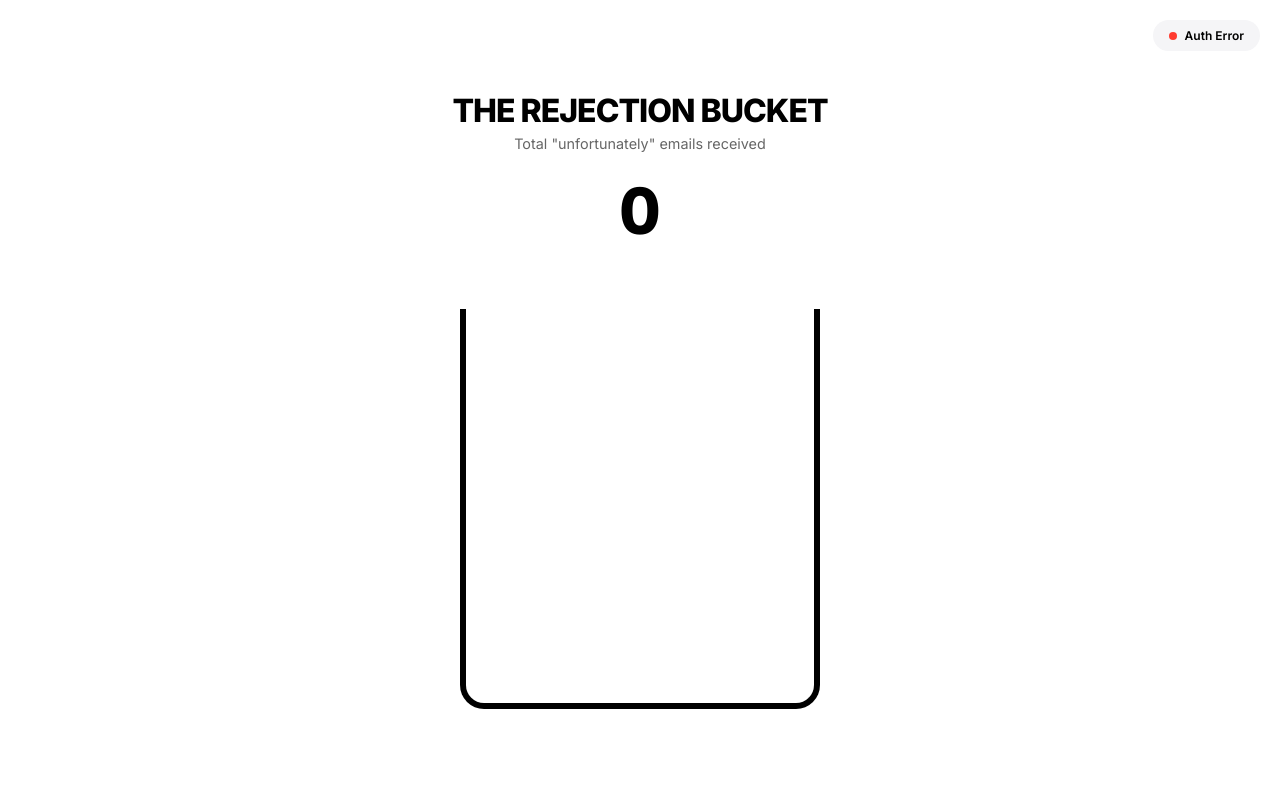
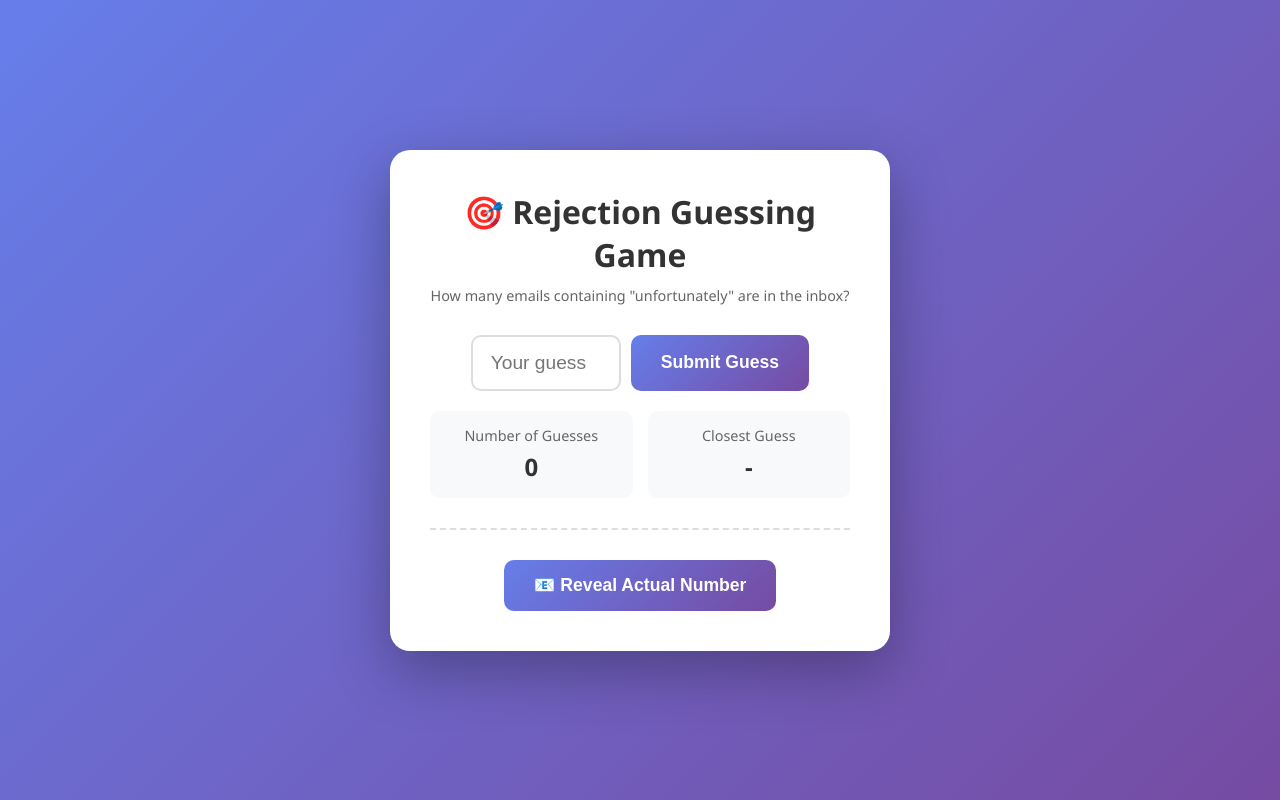
Before and after one commit to teomanakgnn/rejection-bucket, a Flask app: page / in a window 1280 px wide. Run offline with Flask 3, Linux system fonts and the light colour scheme.

Commit message:
Making it game-ish

```diff
--- a/templates/index.html
+++ b/templates/index.html
@@ -3,220 +3,393 @@
 <head>
     <meta charset="UTF-8">
     <meta name="viewport" content="width=device-width, initial-scale=1.0">
-    <title>The Rejection Bucket</title>
-    <script src="https://cdnjs.cloudflare.com/ajax/libs/matter-js/0.19.0/matter.min.js"></script>
+    <title>Rejection Counter - Guessing Game</title>
     <style>
-        @import url('https://fonts.googleapis.com/css2?family=Courier+Prime:wght@700&display=swap');
-        @import url('https://fonts.googleapis.com/css2?family=Inter:wght@400;600;800&display=swap');
-
-        * { margin: 0; padding: 0; box-sizing: border-box; font-family: 'Inter', sans-serif; }
+        * {
+            margin: 0;
+            padding: 0;
+            box-sizing: border-box;
+        }
 
         body {
-            background-color: #ffffff;
-            color: #000;
+            font-family: 'Segoe UI', Tahoma, Geneva, Verdana, sans-serif;
+            background: linear-gradient(135deg, #667eea 0%, #764ba2 100%);
+            min-height: 100vh;
             display: flex;
-            flex-direction: column;
+            justify-content: center;
             align-items: center;
-            justify-content: center;
-            min-height: 100vh;
-            overflow: hidden;
+            padding: 20px;
+        }
+
+        .container {
+            background: white;
+            border-radius: 20px;
+            padding: 40px;
+            box-shadow: 0 20px 60px rgba(0,0,0,0.3);
+            max-width: 500px;
+            width: 100%;
+            text-align: center;
         }
 
         h1 {
-            font-weight: 800;
-            text-transform: uppercase;
-            letter-spacing: -1px;
-            font-size: 2rem;
-            margin-bottom: 5px;
-            text-align: center;
+            color: #333;
+            margin-bottom: 10px;
+            font-size: 2em;
         }
 
-        p.subtitle { color: #666; margin-bottom: 20px; font-size: 0.9rem; }
-
-        .counter {
-            font-size: 4rem;
-            font-weight: 900;
-            margin-bottom: 10px;
-            font-variant-numeric: tabular-nums;
+        .subtitle {
+            color: #666;
+            margin-bottom: 30px;
+            font-size: 0.9em;
         }
 
-        #scene-container {
-            position: relative;
-            width: 400px;
-            height: 450px;
+        .game-section {
+            margin: 30px 0;
         }
 
-        .bucket-visual {
-            position: absolute;
-            bottom: 0;
-            left: 50%;
-            transform: translateX(-50%);
-            width: 360px;
-            height: 400px;
-            border-left: 6px solid #000;
-            border-right: 6px solid #000;
-            border-bottom: 6px solid #000;
-            border-radius: 0 0 24px 24px;
-            pointer-events: none;
-            z-index: 10;
+        .guess-input-container {
+            display: flex;
+            gap: 10px;
+            justify-content: center;
+            margin-bottom: 20px;
         }
 
-        .physics-word {
-            position: absolute;
-            color: #000;
-            font-family: 'Courier Prime', monospace;
-            font-size: 14px;
-            font-weight: 700;
-            display: flex;
-            align-items: center;
-            justify-content: center;
-            user-select: none;
-            white-space: nowrap;
-            background: transparent;
-            transform-origin: center center;
-            will-change: transform;
+        input[type="number"] {
+            padding: 15px;
+            font-size: 1.2em;
+            border: 2px solid #ddd;
+            border-radius: 10px;
+            width: 150px;
+            text-align: center;
+            transition: all 0.3s;
         }
 
-        .status-badge {
-            position: fixed;
-            top: 20px;
-            right: 20px;
-            display: flex;
-            align-items: center;
-            gap: 8px;
-            font-size: 12px;
-            background: #f5f5f7;
-            padding: 8px 16px;
-            border-radius: 20px;
-            font-weight: 600;
-            z-index: 100;
+        input[type="number"]:focus {
+            outline: none;
+            border-color: #667eea;
+            box-shadow: 0 0 0 3px rgba(102, 126, 234, 0.1);
         }
 
-        .dot { width: 8px; height: 8px; background: #d1d1d6; border-radius: 50%; }
-        .dot.active { background: #34c759; box-shadow: 0 0 8px #34c759; }
-        .dot.error { background: #ff3b30; }
+        .btn {
+            background: linear-gradient(135deg, #667eea 0%, #764ba2 100%);
+            color: white;
+            border: none;
+            padding: 15px 30px;
+            font-size: 1.1em;
+            border-radius: 10px;
+            cursor: pointer;
+            transition: all 0.3s;
+            font-weight: 600;
+        }
 
-        /* Mobile Responsive */
-        @media (max-width: 500px) {
-            #scene-container { transform: scale(0.8); transform-origin: bottom center; }
-            .counter { font-size: 3rem; }
+        .btn:hover {
+            transform: translateY(-2px);
+            box-shadow: 0 5px 15px rgba(102, 126, 234, 0.4);
+        }
+
+        .btn:active {
+            transform: translateY(0);
+        }
+
+        .btn:disabled {
+            opacity: 0.5;
+            cursor: not-allowed;
+        }
+
+        .result-box {
+            margin: 20px 0;
+            padding: 20px;
+            border-radius: 10px;
+            font-size: 1.1em;
+            display: none;
+        }
+
+        .result-box.show {
+            display: block;
+            animation: slideIn 0.5s ease;
+        }
+
+        .result-box.win {
+            background: #d4edda;
+            color: #155724;
+            border: 2px solid #c3e6cb;
+        }
+
+        .result-box.close {
+            background: #fff3cd;
+            color: #856404;
+            border: 2px solid #ffeeba;
+        }
+
+        .result-box.far {
+            background: #f8d7da;
+            color: #721c24;
+            border: 2px solid #f5c6cb;
+        }
+
+        .loading {
+            display: none;
+            margin: 20px 0;
+        }
+
+        .loading.show {
+            display: block;
+        }
+
+        .dots {
+            display: inline-block;
+        }
+
+        .dots span {
+            animation: blink 1.4s infinite;
+            font-size: 1.5em;
+            color: #667eea;
+        }
+
+        .dots span:nth-child(2) {
+            animation-delay: 0.2s;
+        }
+
+        .dots span:nth-child(3) {
+            animation-delay: 0.4s;
+        }
+
+        @keyframes blink {
+            0%, 80%, 100% {
+                opacity: 0;
+            }
+            40% {
+                opacity: 1;
+            }
+        }
+
+        @keyframes slideIn {
+            from {
+                opacity: 0;
+                transform: translateY(-20px);
+            }
+            to {
+                opacity: 1;
+                transform: translateY(0);
+            }
+        }
+
+        .stats {
+            display: grid;
+            grid-template-columns: 1fr 1fr;
+            gap: 15px;
+            margin-top: 20px;
+        }
+
+        .stat-card {
+            background: #f8f9fa;
+            padding: 15px;
+            border-radius: 10px;
+        }
+
+        .stat-label {
+            color: #666;
+            font-size: 0.9em;
+            margin-bottom: 5px;
+        }
+
+        .stat-value {
+            color: #333;
+            font-size: 1.5em;
+            font-weight: bold;
+        }
+
+        .reveal-section {
+            margin-top: 30px;
+            padding-top: 30px;
+            border-top: 2px dashed #ddd;
+        }
+
+        .actual-count {
+            display: none;
+            font-size: 3em;
+            color: #667eea;
+            font-weight: bold;
+            margin: 20px 0;
+            animation: slideIn 0.5s ease;
+        }
+
+        .actual-count.show {
+            display: block;
+        }
+
+        @media (max-width: 600px) {
+            .container {
+                padding: 30px 20px;
+            }
+
+            h1 {
+                font-size: 1.5em;
+            }
+
+            .stats {
+                grid-template-columns: 1fr;
+            }
         }
     </style>
 </head>
 <body>
+    <div class="container">
+        <h1>🎯 Rejection Guessing Game</h1>
+        <p class="subtitle">How many emails containing "unfortunately" are in the inbox?</p>
 
-    <div class="status-badge">
-        <div class="dot" id="statusDot"></div>
-        <span id="statusText">Connecting to Inbox...</span>
-    </div>
+        <div class="game-section">
+            <div class="guess-input-container">
+                <input type="number" id="guessInput" placeholder="Your guess" min="0">
+                <button class="btn" id="guessBtn">Submit Guess</button>
+            </div>
 
-    <h1>The Rejection Bucket</h1>
-    <p class="subtitle">Total "unfortunately" emails received</p>
-    <div class="counter" id="scoreVal">0</div>
+            <div class="loading" id="loading">
+                <p>Connecting<span class="dots"><span>.</span><span>.</span><span>.</span></span></p>
+            </div>
 
-    <div id="scene-container">
-        <div class="bucket-visual"></div>
+            <div class="result-box" id="resultBox"></div>
+
+            <div class="stats">
+                <div class="stat-card">
+                    <div class="stat-label">Number of Guesses</div>
+                    <div class="stat-value" id="guessCount">0</div>
+                </div>
+                <div class="stat-card">
+                    <div class="stat-label">Closest Guess</div>
+                    <div class="stat-value" id="bestGuess">-</div>
+                </div>
+            </div>
+        </div>
+
+        <div class="reveal-section">
+            <button class="btn" id="revealBtn">📧 Reveal Actual Number</button>
+            <div class="actual-count" id="actualCount"></div>
+        </div>
     </div>
 
     <script>
-        const Engine = Matter.Engine,
-              Runner = Matter.Runner,
-              Bodies = Matter.Bodies,
-              Composite = Matter.Composite,
-              Events = Matter.Events;
+        let actualCount = null;
+        let guessNumber = 0;
+        let bestDifference = Infinity;
+        let bestGuessValue = null;
+        let gameWon = false;
 
-        let engine, runner, words = [];
-        let currentCount = 0;
+        const guessInput = document.getElementById('guessInput');
+        const guessBtn = document.getElementById('guessBtn');
+        const resultBox = document.getElementById('resultBox');
+        const loading = document.getElementById('loading');
+        const revealBtn = document.getElementById('revealBtn');
+        const actualCountDiv = document.getElementById('actualCount');
+        const guessCountSpan = document.getElementById('guessCount');
+        const bestGuessSpan = document.getElementById('bestGuess');
 
-        function initPhysics() {
-            engine = Engine.create();
-            engine.gravity.y = 1.3;
+        // Fetch actual count in background on page load
+        fetchActualCount();
 
-            const wallOpts = { isStatic: true };
-            const ground = Bodies.rectangle(200, 455, 360, 20, wallOpts);
-            const leftWall = Bodies.rectangle(15, 250, 20, 420, wallOpts);
-            const rightWall = Bodies.rectangle(385, 250, 20, 420, wallOpts);
-
-            Composite.add(engine.world, [ground, leftWall, rightWall]);
-
-            runner = Runner.create();
-            Runner.run(runner, engine);
-            Events.on(engine, 'afterUpdate', updateDomPositions);
-        }
-
-        function updateDomPositions() {
-            words.forEach(item => {
-                const x = item.body.position.x - (110 / 2);
-                const y = item.body.position.y - (20 / 2);
-                item.element.style.transform = `translate(${x}px, ${y}px) rotate(${item.body.angle}rad)`;
-            });
-        }
-
-        function addWord() {
-            const x = Math.random() * 200 + 100;
-            const y = -50;
-
-            const body = Bodies.rectangle(x, y, 110, 20, {
-                restitution: 0.1,
-                friction: 0.6,
-                angle: (Math.random() * 0.4) - 0.2
-            });
-
-            const el = document.createElement('div');
-            el.className = 'physics-word';
-            el.innerText = 'unfortunately';
-            el.style.width = '110px';
-            el.style.height = '20px';
-
-            document.getElementById('scene-container').appendChild(el);
-            Composite.add(engine.world, body);
-            words.push({ body, element: el });
-        }
-
-        async function fetchCount() {
-            const statusDot = document.getElementById('statusDot');
-            const statusText = document.getElementById('statusText');
-
+        async function fetchActualCount() {
             try {
-                // Fetch from our own backend
                 const response = await fetch('/api/count');
                 const data = await response.json();
 
                 if (data.success) {
-                    statusDot.className = 'dot active';
-                    statusText.innerText = 'Connected';
-
-                    const serverCount = data.count;
-
-                    if (serverCount > currentCount) {
-                        const diff = serverCount - currentCount;
-                        // Limit visualization to prevent browser crash if count is huge
-                        const visualsToDrop = Math.min(diff, 100);
-
-                        for(let i = 0; i < visualsToDrop; i++) {
-                            setTimeout(addWord, i * 150);
-                        }
-
-                        currentCount = serverCount;
-                        document.getElementById('scoreVal').innerText = currentCount;
-                    }
+                    actualCount = data.count;
+                    console.log('Actual count loaded:', actualCount);
                 } else {
-                    statusDot.className = 'dot error';
-                    statusText.innerText = 'Auth Error';
-                    console.error(data.error);
+                    console.error('Error:', data.error);
                 }
             } catch (error) {
-                statusDot.className = 'dot error';
-                statusText.innerText = 'Server Error';
-                console.error(error);
+                console.error('Connection error:', error);
             }
         }
 
-        initPhysics();
-        fetchCount(); // Initial check
+        guessBtn.addEventListener('click', makeGuess);
+        guessInput.addEventListener('keypress', (e) => {
+            if (e.key === 'Enter') makeGuess();
+        });
 
-        // Check every 60 seconds (Scanning all emails takes resources)
-        setInterval(fetchCount, 60000);
+        revealBtn.addEventListener('click', revealActualCount);
+
+        function makeGuess() {
+            const guess = parseInt(guessInput.value);
+
+            if (isNaN(guess) || guess < 0) {
+                showResult('Please enter a valid number!', 'far');
+                return;
+            }
+
+            if (actualCount === null) {
+                showResult('Data not loaded yet, please wait...', 'far');
+                return;
+            }
+
+            guessNumber++;
+            guessCountSpan.textContent = guessNumber;
+
+            const difference = Math.abs(actualCount - guess);
+
+            // Update closest guess
+            if (difference < bestDifference) {
+                bestDifference = difference;
+                bestGuessValue = guess;
+                bestGuessSpan.textContent = guess;
+            }
+
+            // Evaluate guess
+            if (difference === 0) {
+                gameWon = true;
+                showResult(`🎉 PERFECT! You got it on guess #${guessNumber}! Actual count: ${actualCount}`, 'win');
+                guessBtn.disabled = true;
+            } else if (difference <= 5) {
+                showResult(`🔥 SO CLOSE! Only ${difference} away.`, 'close');
+            } else if (difference <= 10) {
+                showResult(`👍 Getting warmer! ${difference} away.`, 'close');
+            } else if (difference <= 20) {
+                showResult(`🤔 Not bad, but ${difference} away. Try ${guess < actualCount ? 'higher' : 'lower'}.`, 'far');
+            } else {
+                showResult(`❌ Way off! ${difference} away. Go ${guess < actualCount ? 'much higher' : 'much lower'}!`, 'far');
+            }
+
+            guessInput.value = '';
+            guessInput.focus();
+        }
+
+        function showResult(message, type) {
+            resultBox.textContent = message;
+            resultBox.className = 'result-box show ' + type;
+        }
+
+        async function revealActualCount() {
+            if (actualCount === null) {
+                loading.classList.add('show');
+                revealBtn.disabled = true;
+
+                const response = await fetch('/api/count');
+                const data = await response.json();
+
+                loading.classList.remove('show');
+
+                if (data.success) {
+                    actualCount = data.count;
+                    displayActualCount();
+                } else {
+                    showResult('Error: ' + data.error, 'far');
+                }
+            } else {
+                displayActualCount();
+            }
+        }
+
+        function displayActualCount() {
+            actualCountDiv.textContent = `📧 ${actualCount} Rejection Emails`;
+            actualCountDiv.classList.add('show');
+            revealBtn.style.display = 'none';
+            guessBtn.disabled = true;
+
+            if (!gameWon) {
+                showResult(`Game over! Closest guess: ${bestGuessValue} (${bestDifference} away)`, 'close');
+            }
+        }
     </script>
 </body>
 </html>
```
